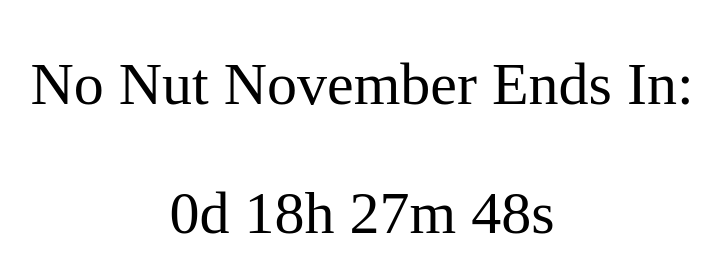
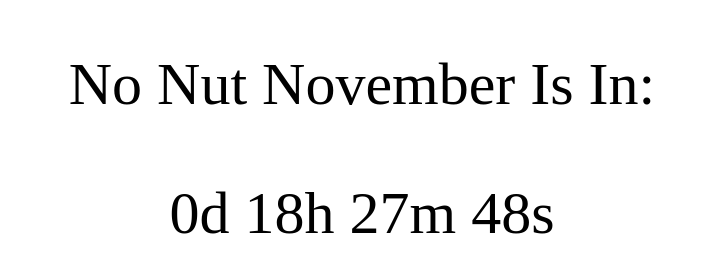
Before and after one commit to theneofan/nonutnovember, a plain HTML site: page index.html in a window 1280 px wide. Shown: the whole page, without its empty margins (278-998 px from the left). Drawn offline with Linux system fonts and the light colour scheme.

Commit message:
Update index.html

```diff
--- a/index.html
+++ b/index.html
@@ -12,7 +12,7 @@ p {
 </head>
 <body>
 
-<p>No Nut November Ends In:</p>
+<p>No Nut November Is In:</p>
 
 <p id="demo"></p>
 
```
